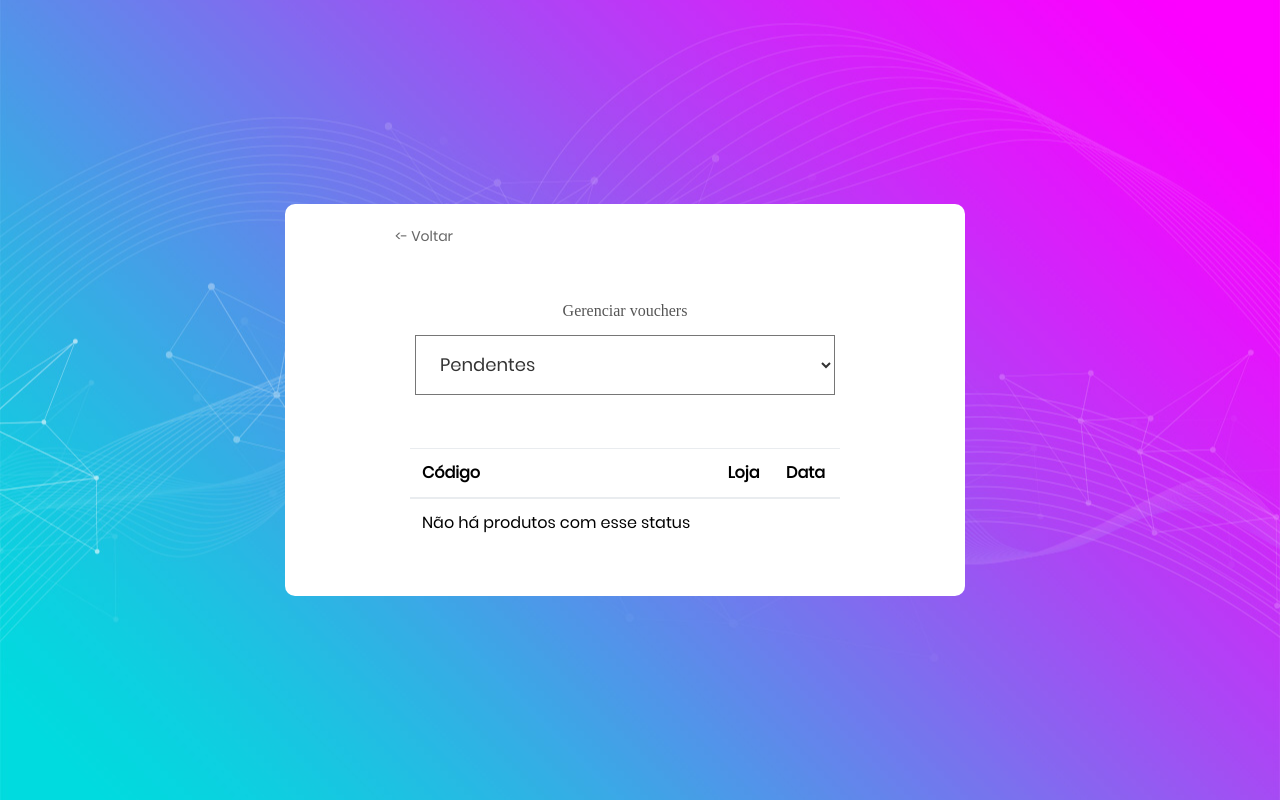
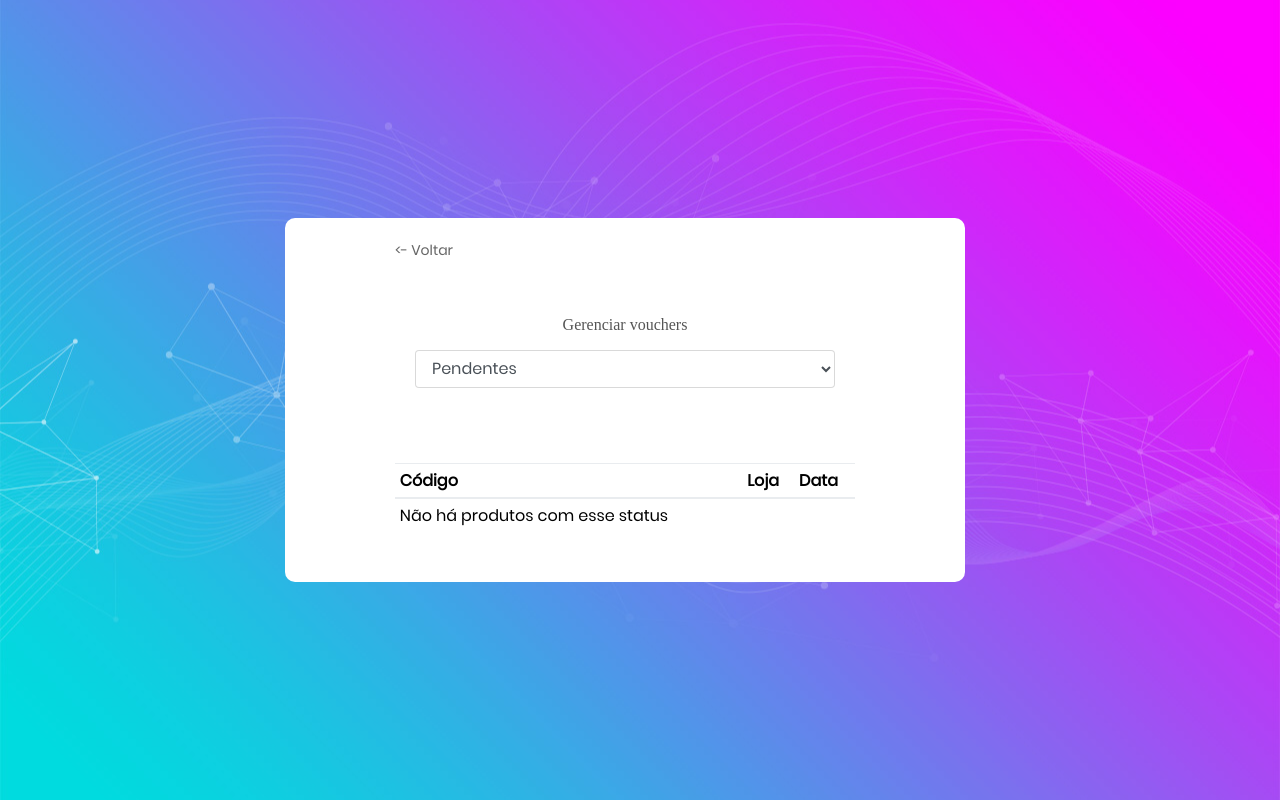
Before and after one commit to renatoracunha/shopperz, a CodeIgniter app: template application/views/gerenciar_vouchers_user.php in a window 1280 px wide. Shown: the part 56-856 px from the top of the page. Run offline with CodeIgniter, Linux system fonts and the light colour scheme; the template is opened without the code that fills it, so the values that code supplies are empty; data comes from the database, SQL or seed files in the repository; some libraries are stand-ins or nearby versions; some web fonts are replaced.

Commit message:
ajuste tabelas vouchers

```diff
--- a/application/views/gerenciar_vouchers_user.php
+++ b/application/views/gerenciar_vouchers_user.php
@@ -117,7 +117,7 @@
 							</span>
 						</div>
 						<div style="align-items: center" class="input100 validate-input">
-							<select  onchange="loadData()" class="input100" id="status">
+							<select  onchange="loadData()" class="form-control" id="status">
 								<option value="9">Pendentes</option>
 								<option value="1">Usados Com Sucesso</option>
 								<option value="3">Cancelados</option>
@@ -125,14 +125,13 @@
 							<span class="focus-input100"></span>
 						</div>
 					</span>
-				<div class="col-lg-12">
-					<table style="color:black" id="tabela" class="table table-hover table-striped">
+				<div class="table-responsive-sm">
+					<table style="color:black;" id="tabela" class="table table-sm table-hover table-striped">
 						<thead>
 							<tr>
 								<th>Código</th>
 								<th>Loja</th>
 								<th>Data</th>
-
 							</tr>
 						</thead>
 						<tbody>
```
